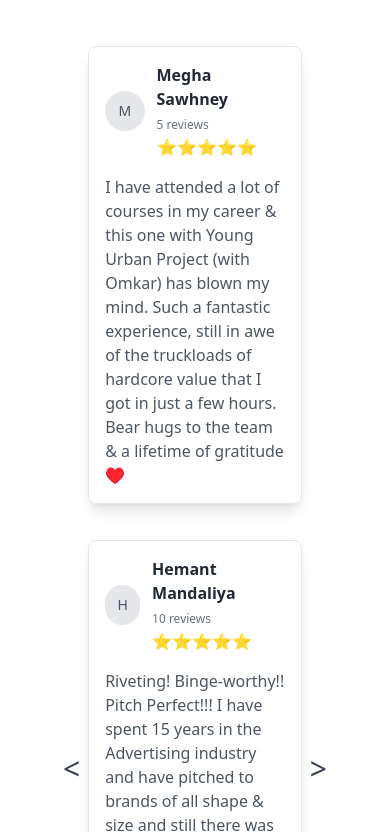
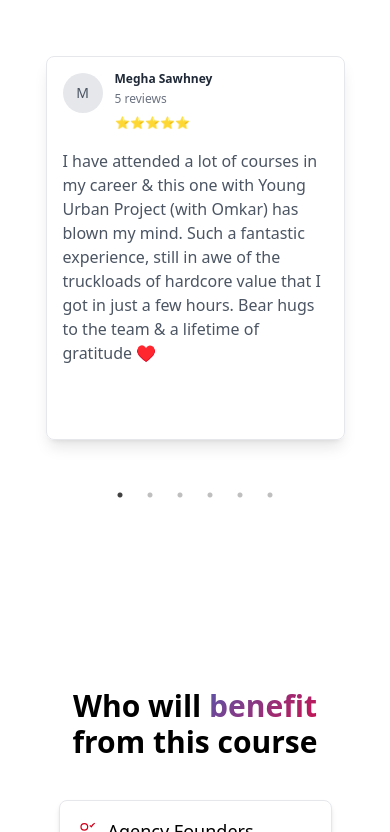
Before and after one commit to hitesh2k-1/assignment-nextjs, a Next.js app: page / in a window 390 px wide. Shown: the part 2472-3304 px from the top of the page. Built offline with nearby package versions, Linux system fonts and the light colour scheme.

Commit message:
reviews section update

```diff
--- a/app/globals.css
+++ b/app/globals.css
@@ -27,3 +27,7 @@ body{
   .slide-in-prev {
     transform: translateX(-100%); /* Slide in from the left */
   }
+
+  .slick-slide > div {
+margin: 10px;
+  }
--- a/components/ReviewSection.js
+++ b/components/ReviewSection.js
@@ -1,19 +1,22 @@
 "use client";
 import React from 'react';
+import Slider from 'react-slick';
+import "slick-carousel/slick/slick.css";
+import "slick-carousel/slick/slick-theme.css";
 
 const ReviewCard = ({ name, review, rating, reviewsCount }) => (
-  <div className="border border-gray-200 rounded-lg shadow-lg p-4 flex flex-col w-full">
-    <div className="flex items-center mb-2">
+  <div className="border border-gray-200 min-h-96 rounded-lg shadow-lg p-4 flex flex-col w-full">
+    <div className="flex items-start mb-2">
       <div className="bg-gray-200 rounded-full w-10 h-10 flex items-center justify-center mr-3">
         <span className="text-gray-600 text-sm">{name.charAt(0).toUpperCase()}</span>
       </div>
       <div>
-        <h4 className="font-semibold text-gray-800">{name}</h4>
+        <h4 className="font-bold text-xs leading-none text-gray-800">{name}</h4>
         <span className="text-gray-500 text-xs">
           {reviewsCount} review{reviewsCount > 1 ? 's' : ''}
         </span>
         <div>
-          <span className="text-yellow-500">{'⭐'.repeat(rating)}</span>
+          <span className="text-xs text-yellow-500">{'⭐'.repeat(rating)}</span>
         </div>
       </div>
     </div>
@@ -32,8 +35,26 @@ const ReviewsSection = () => {
     {
       name: 'Hemant Mandaliya',
       review: "Riveting! Binge-worthy!! Pitch Perfect!!! I have spent 15 years in the Advertising industry and have pitched to brands of all shape & size and still there was so much to learn and put into practice. Whether it is research, strategy, creativity or working with numbers, Omkar is a wizard and most importantly, it's his presentation skills which leave you wanting for more.",
+      rating: 4,
+      reviewsCount: 10,
+    },
+    {
+      name: 'John Doe',
+      review: 'An amazing learning experience! Highly recommend to anyone looking to grow. Binge-worthy!! Pitch Perfect!!! I have spent 15 years in the Advertising industry and have pitched to brands of all shape & size.',
       rating: 5,
-      reviewsCount: 10,
+      reviewsCount: 3,
+    },
+    {
+      name: 'John Doe',
+      review: 'An amazing learning experience! Highly recommend to anyone looking to grow. Binge-worthy!! Pitch Perfect!!! I have spent 15 years in the Advertising industry and have pitched to brands of all shape & size.',
+      rating: 5,
+      reviewsCount: 3,
+    },
+    {
+      name: 'John Doe',
+      review: 'An amazing learning experience! Highly recommend to anyone looking to grow. Binge-worthy!! Pitch Perfect!!! I have spent 15 years in the Advertising industry and have pitched to brands of all shape & size.',
+      rating: 5,
+      reviewsCount: 3,
     },
     {
       name: 'John Doe',
@@ -43,26 +64,46 @@ const ReviewsSection = () => {
     },
   ];
 
+
+  var settings = {
+    dots: true,
+    infinite: true,
+    speed: 500,
+    slidesToShow: 3,
+    slidesToScroll: 1,
+    initialSlide: 0,
+    responsive: [
+      {
+        breakpoint: 1000,
+        settings: {
+          slidesToShow: 2,
+          slidesToScroll: 1,
+          initialSlide: 1
+        }
+      },
+      {
+        breakpoint: 600,
+        settings: {
+          slidesToShow: 1,
+          slidesToScroll: 1
+        }
+      }
+    ]
+  };
   return (
-    <div className="container mx-auto my-20 px-4 max-w-[80vw]">
+    <div className="container mx-auto my-20 px-4 w-[90vw] lg:max-w-[70vw]">
       <h2 className="sm:text-5xl text-3xl font-semibold text-center mt-20 mb-12">
         What our learners say 😊 →
       </h2>
 
       {/* Review Navigation */}
-      <div className="flex justify-center items-center mb-4">
-        <button className="text-3xl p-2 text-gray-700 hover:text-gray-900" onClick={() => { /* Add functionality later */ }}>
-          {"<"}
-        </button>
-        <div className="flex flex-col md:flex-row gap-5 items-center max-w-[70vw] m-auto space-y-4">
-          {reviews.map((review, index) => (
-            <ReviewCard key={index} {...review} />
-          ))}
-        </div>
-        <button className="text-3xl p-2 text-gray-700 hover:text-gray-900" onClick={() => { /* Add functionality later */ }}>
-          {">"}
-        </button>
-      </div>
+      <Slider {...settings}>
+        {reviews.map((review, index) => (
+          <div key={index} className="flex justify-center items-center mb-4">
+            <ReviewCard {...review} />
+          </div>
+        ))}
+      </Slider>
     </div>
   );
 };
--- a/components/Reviews2.js
+++ b/components/Reviews2.js
@@ -1,19 +1,22 @@
 "use client";
 import React from 'react';
+import Slider from 'react-slick';
+import "slick-carousel/slick/slick.css";
+import "slick-carousel/slick/slick-theme.css";
 
 const ReviewCard = ({ name, review, rating, reviewsCount }) => (
-  <div className="border border-gray-200 rounded-lg shadow-lg p-4 flex flex-col w-full">
-    <div className="flex items-center mb-2">
+  <div className="border border-gray-200 min-h-96 rounded-lg shadow-lg p-4 flex flex-col w-full">
+    <div className="flex items-start mb-2">
       <div className="bg-gray-200 rounded-full w-10 h-10 flex items-center justify-center mr-3">
         <span className="text-gray-600 text-sm">{name.charAt(0).toUpperCase()}</span>
       </div>
       <div>
-        <h4 className="font-semibold text-gray-800">{name}</h4>
+        <h4 className="font-bold text-xs leading-none text-gray-800">{name}</h4>
         <span className="text-gray-500 text-xs">
           {reviewsCount} review{reviewsCount > 1 ? 's' : ''}
         </span>
         <div>
-          <span className="text-yellow-500">{'⭐'.repeat(rating)}</span>
+          <span className="text-xs text-yellow-500">{'⭐'.repeat(rating)}</span>
         </div>
       </div>
     </div>
@@ -32,8 +35,26 @@ const Reviews2 = () => {
     {
       name: 'Hemant Mandaliya',
       review: "Riveting! Binge-worthy!! Pitch Perfect!!! I have spent 15 years in the Advertising industry and have pitched to brands of all shape & size and still there was so much to learn and put into practice. Whether it is research, strategy, creativity or working with numbers, Omkar is a wizard and most importantly, it's his presentation skills which leave you wanting for more.",
+      rating: 4,
+      reviewsCount: 10,
+    },
+    {
+      name: 'John Doe',
+      review: 'An amazing learning experience! Highly recommend to anyone looking to grow. Binge-worthy!! Pitch Perfect!!! I have spent 15 years in the Advertising industry and have pitched to brands of all shape & size.',
       rating: 5,
-      reviewsCount: 10,
+      reviewsCount: 3,
+    },
+    {
+      name: 'John Doe',
+      review: 'An amazing learning experience! Highly recommend to anyone looking to grow. Binge-worthy!! Pitch Perfect!!! I have spent 15 years in the Advertising industry and have pitched to brands of all shape & size.',
+      rating: 5,
+      reviewsCount: 3,
+    },
+    {
+      name: 'John Doe',
+      review: 'An amazing learning experience! Highly recommend to anyone looking to grow. Binge-worthy!! Pitch Perfect!!! I have spent 15 years in the Advertising industry and have pitched to brands of all shape & size.',
+      rating: 5,
+      reviewsCount: 3,
     },
     {
       name: 'John Doe',
@@ -43,26 +64,46 @@ const Reviews2 = () => {
     },
   ];
 
+
+  var settings = {
+    dots: true,
+    infinite: true,
+    speed: 500,
+    slidesToShow: 3,
+    slidesToScroll: 1,
+    initialSlide: 0,
+    responsive: [
+      {
+        breakpoint: 1000,
+        settings: {
+          slidesToShow: 2,
+          slidesToScroll: 1,
+          initialSlide: 1
+        }
+      },
+      {
+        breakpoint: 600,
+        settings: {
+          slidesToShow: 1,
+          slidesToScroll: 1
+        }
+      }
+    ]
+  };
   return (
-    <div className="container mx-auto my-20 px-4 max-w-[80vw]">
-      <h2 className=" text-3xl sm:text-5xl font-semibold text-center mt-20 mb-12">
+    <div className="container mx-auto my-20 px-4 w-[90vw] lg:max-w-[70vw]">
+      <h2 className="sm:text-5xl text-3xl font-semibold text-center mt-20 mb-12">
       Hear what other learners have to say about this course 😊 →
       </h2>
 
       {/* Review Navigation */}
-      <div className="flex justify-center items-center mb-4">
-        <button className="text-3xl p-2 text-gray-700 hover:text-gray-900" onClick={() => { /* Add functionality later */ }}>
-          {"<"}
-        </button>
-        <div className="flex flex-col md:flex-row gap-5 items-center max-w-[70vw] m-auto space-y-4">
-          {reviews.map((review, index) => (
-            <ReviewCard key={index} {...review} />
-          ))}
-        </div>
-        <button className="text-3xl p-2 text-gray-700 hover:text-gray-900" onClick={() => { /* Add functionality later */ }}>
-          {">"}
-        </button>
-      </div>
+      <Slider {...settings}>
+        {reviews.map((review, index) => (
+          <div key={index} className="flex justify-center items-center mb-4">
+            <ReviewCard {...review} />
+          </div>
+        ))}
+      </Slider>
     </div>
   );
 };
--- a/package.json
+++ b/package.json
@@ -17,7 +17,9 @@
     "font-awesome": "^4.7.0",
     "next": "14.2.15",
     "react": "^18",
-    "react-dom": "^18"
+    "react-dom": "^18",
+    "react-slick": "^0.30.2",
+    "slick-carousel": "^1.8.1"
   },
   "devDependencies": {
     "eslint": "^8",
```
Also changed, not shown: 1 other file (tests, documents, lock files or other folders).
